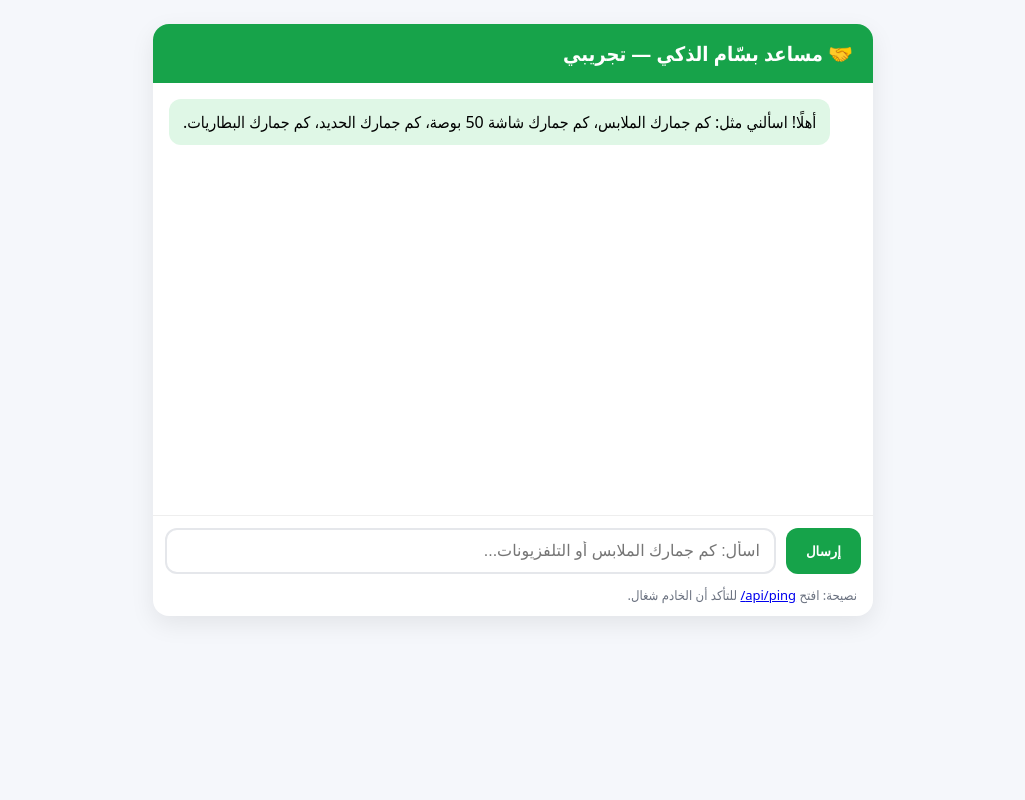
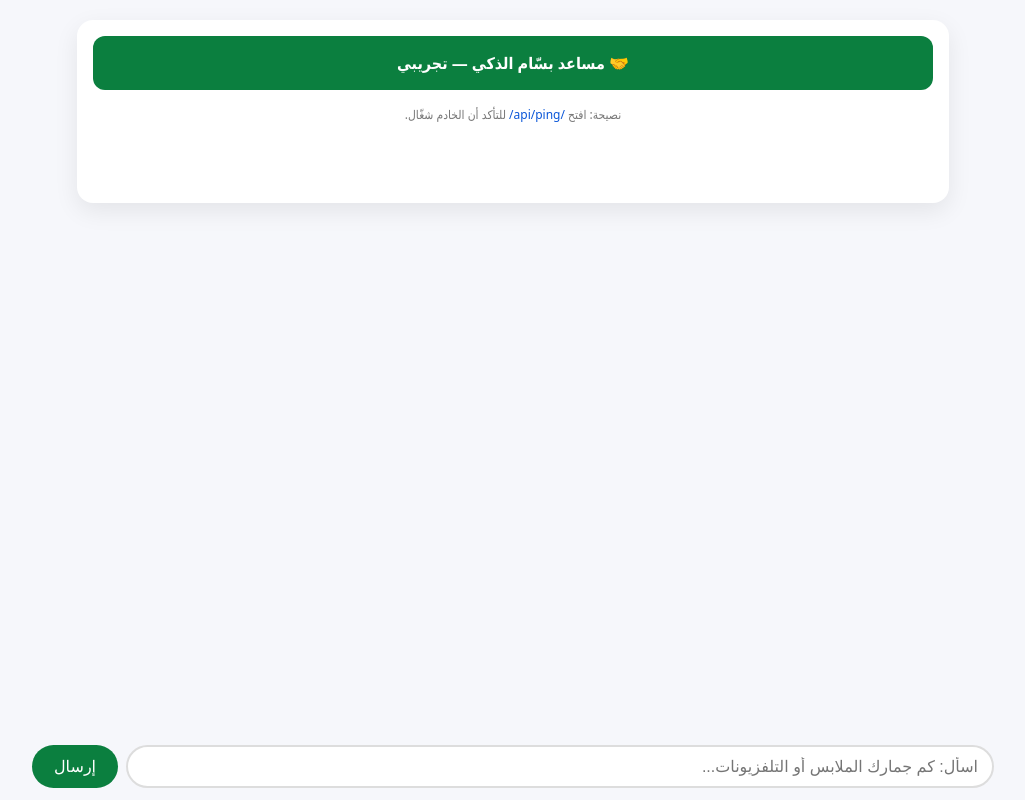
Before and after one commit to bassam-st/BASSAM71, a website: page public/index.html in a window 1280 px wide. Shown: the whole page, without its empty margins (127-1152 px from the left). Drawn offline with Linux system fonts and the light colour scheme.

Commit message:
Update index.html

```diff
--- a/public/index.html
+++ b/public/index.html
@@ -2,34 +2,37 @@
 <html lang="ar" dir="rtl">
 <head>
   <meta charset="utf-8" />
-  <meta name="viewport" content="width=device-width, initial-scale=1" />
+  <meta name="viewport" content="width=device-width,initial-scale=1" />
   <title>مساعد بسّام الذكي — تجريبي</title>
   <style>
-    body{font-family:system-ui,-apple-system,Segoe UI,Tahoma,Arial;background:#f5f7fb;margin:0}
-    .wrap{max-width:720px;margin:24px auto;background:#fff;border-radius:16px;box-shadow:0 8px 24px rgba(0,0,0,.08);overflow:hidden}
-    .head{background:#17a34a;color:#fff;padding:16px 20px;font-size:20px;font-weight:700;display:flex;align-items:center;gap:8px}
-    .log{padding:16px;min-height:50vh;display:flex;flex-direction:column;gap:12px}
-    .bubble{padding:12px 14px;border-radius:12px;max-width:95%}
-    .me{background:#e9f5ee;align-self:flex-start}
-    .ai{background:#dff7e6;align-self:flex-end}
-    form{display:flex;gap:10px;padding:12px;border-top:1px solid #eee;background:#fff;position:sticky;bottom:0}
-    input[type=text]{flex:1;padding:12px 14px;border:2px solid #e5e7eb;border-radius:12px;font-size:16px}
-    button{background:#16a34a;color:#fff;border:0;border-radius:12px;padding:12px 20px;font-weight:700}
-    .hint{padding:0 16px 12px;color:#6b7280;font-size:13px}
+    body{font-family:system-ui,Segoe UI,Tahoma; background:#f6f7fb; margin:0}
+    .wrap{max-width:840px; margin:20px auto; background:#fff; border-radius:16px; padding:16px 16px 80px; box-shadow:0 8px 24px rgba(0,0,0,.08)}
+    .head{background:#0b7f3f; color:#fff; padding:16px; border-radius:12px; margin-bottom:16px; text-align:center; font-weight:700}
+    .msg{border-radius:12px; padding:12px; margin:8px 0; line-height:1.7}
+    .bot{background:#e7fff0}
+    .you{background:#eef3ff; text-align:right}
+    form{position:fixed; bottom:12px; left:0; right:0; display:flex; gap:8px; justify-content:center}
+    form .box{width:840px; max-width:calc(100% - 120px); display:flex; background:#fff; padding:8px 12px; border:2px solid #ddd; border-radius:48px}
+    input{flex:1; font-size:16px; border:none; outline:none}
+    button{background:#0b7f3f; color:#fff; border:none; padding:12px 22px; border-radius:48px; font-size:16px}
+    a{color:#0a56d8; text-decoration:none}
+    .hint{font-size:12px; color:#777; text-align:center; margin-top:6px}
   </style>
 </head>
 <body>
   <div class="wrap">
     <div class="head">🤝 مساعد بسّام الذكي — تجريبي</div>
-    <div id="log" class="log">
-      <div class="bubble ai">أهلًا! اسألني مثل: كم جمارك الملابس، كم جمارك شاشة 50 بوصة، كم جمارك الحديد، كم جمارك البطاريات.</div>
+    <div id="chat"></div>
+    <div class="hint">نصيحة: افتح <a href="/api/ping/" target="_blank">/api/ping/</a> للتأكد أن الخادم شغّال.</div>
+  </div>
+
+  <form id="f">
+    <div class="box">
+      <input id="q" placeholder="اسأل: كم جمارك الملابس أو التلفزيونات..." />
     </div>
-    <form id="f">
-      <button type="submit">إرسال</button>
-      <input id="q" type="text" placeholder="اسأل: كم جمارك الملابس أو التلفزيونات..." />
-    </form>
-    <div class="hint">نصيحة: افتح <a href="/api/ping/" target="_blank">api/ping/</a> للتأكد أن الخادم شغال.</div>
-  </div>
-  <script src="chat.js"></script>
+    <button>إرسال</button>
+  </form>
+
+  <script src="/chat.js"></script>
 </body>
 </html>
```
